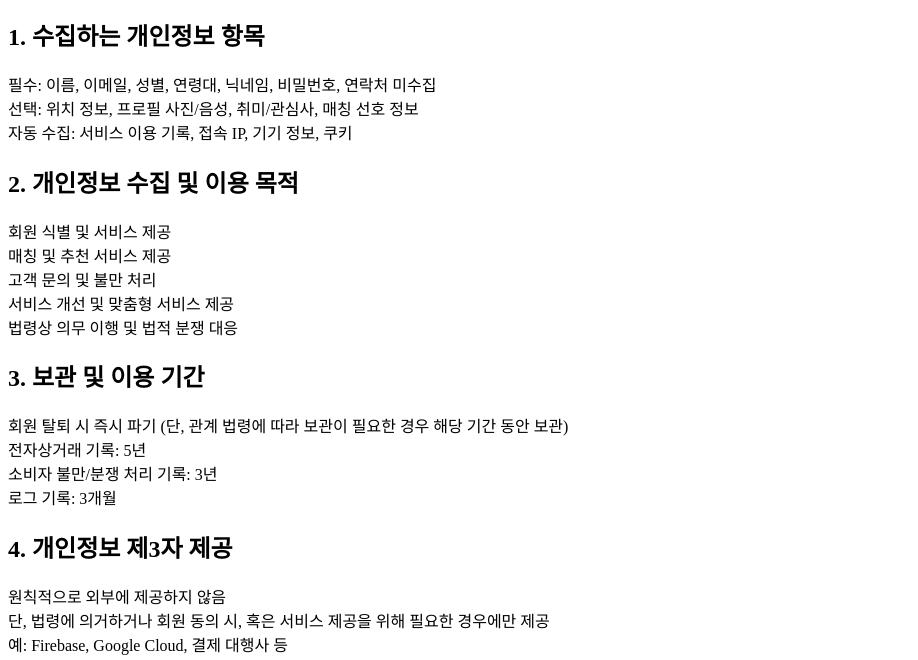
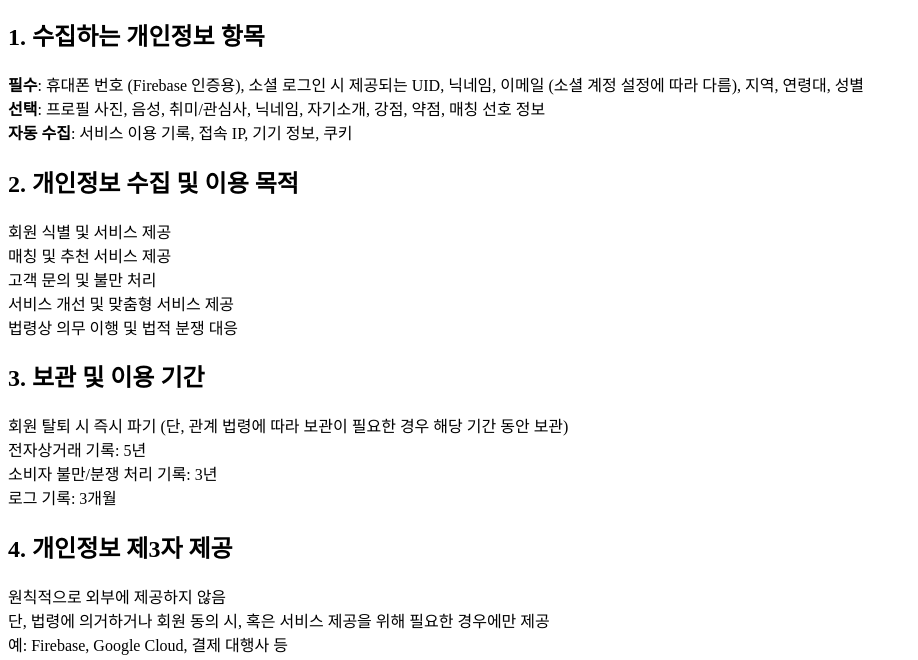
Before and after one commit to grace5144/dasibom-privacy, a plain HTML site: page index.html in a window 1280 px wide. Shown: the part 140-800 px from the top of the page, without its empty margins (0-918 px from the left). Drawn offline with Linux system fonts and the light colour scheme.

Commit message:
Update index.html
다시,봄앱 개인정보처리방침

```diff
--- a/index.html
+++ b/index.html
@@ -10,9 +10,11 @@
   본 방침은 개인정보보호법, 정보통신망법 등 관련 법령을 준수합니다.</p>
 
   <h2>1. 수집하는 개인정보 항목</h2>
-  <p>필수: 이름, 이메일, 성별, 연령대, 닉네임, 비밀번호, 연락처 미수집<br>
-  선택: 위치 정보, 프로필 사진/음성, 취미/관심사, 매칭 선호 정보<br>
-  자동 수집: 서비스 이용 기록, 접속 IP, 기기 정보, 쿠키</p>
+  <p>
+    <strong>필수</strong>: 휴대폰 번호 (Firebase 인증용), 소셜 로그인 시 제공되는 UID, 닉네임, 이메일 (소셜 계정 설정에 따라 다름), 지역, 연령대, 성별<br>
+    <strong>선택</strong>: 프로필 사진, 음성, 취미/관심사, 닉네임, 자기소개, 강점, 약점, 매칭 선호 정보<br>
+    <strong>자동 수집</strong>: 서비스 이용 기록, 접속 IP, 기기 정보, 쿠키
+  </p>
 
   <h2>2. 개인정보 수집 및 이용 목적</h2>
   <p>회원 식별 및 서비스 제공<br>
@@ -45,3 +47,7 @@
   문의 응대 시간: 평일 10:00~18:00</p>
 </body>
 </html>
+
+
+📌 중요: 불건전하거나 상업적인 목적의 가입은 사전 경고 없이 즉시 이용 정지됩니다. 가입 후 타 회원에게 권리를 침해하거나, 괴롭힘 등의 행위나 기록이 있을 경우 또한 사전경고없이 즉시 이용정지됩니다.
+    안전하고 깨끗한 공간 유지를 위해 함께 노력해주세요.
```
